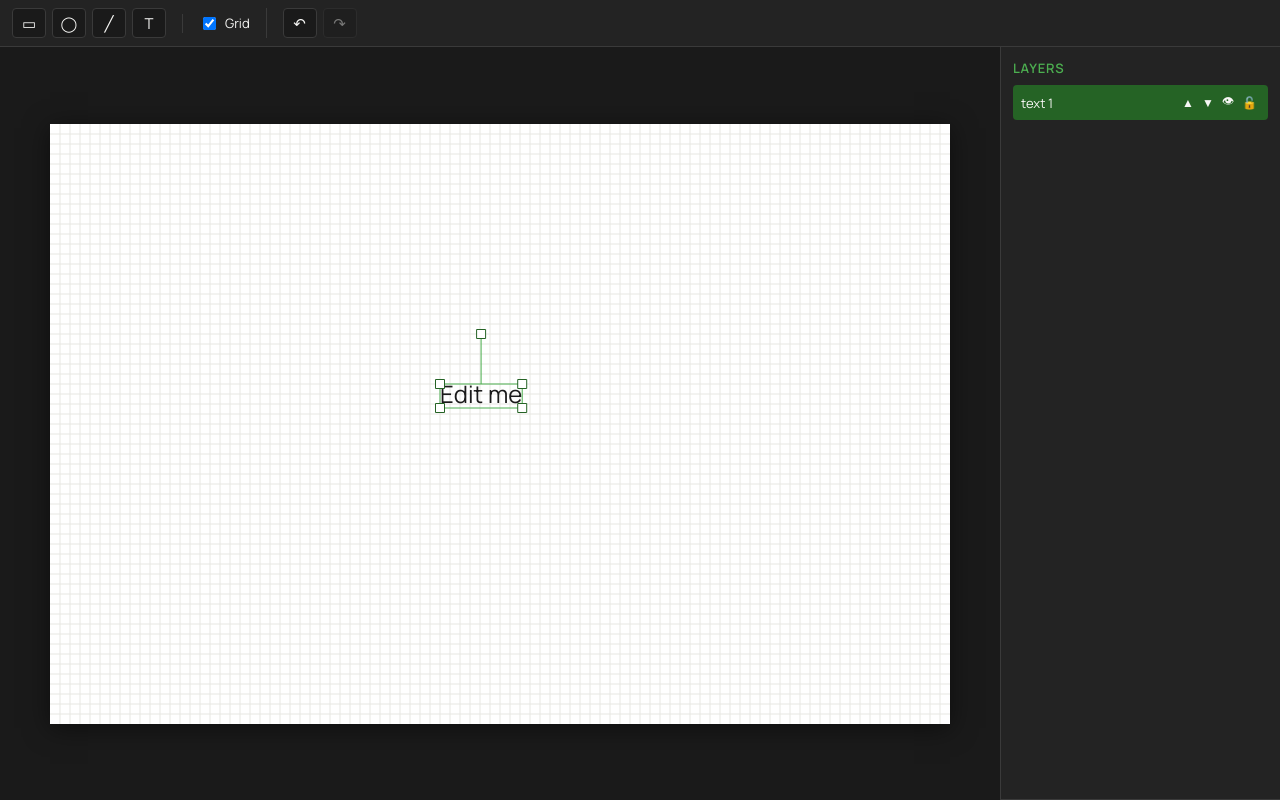
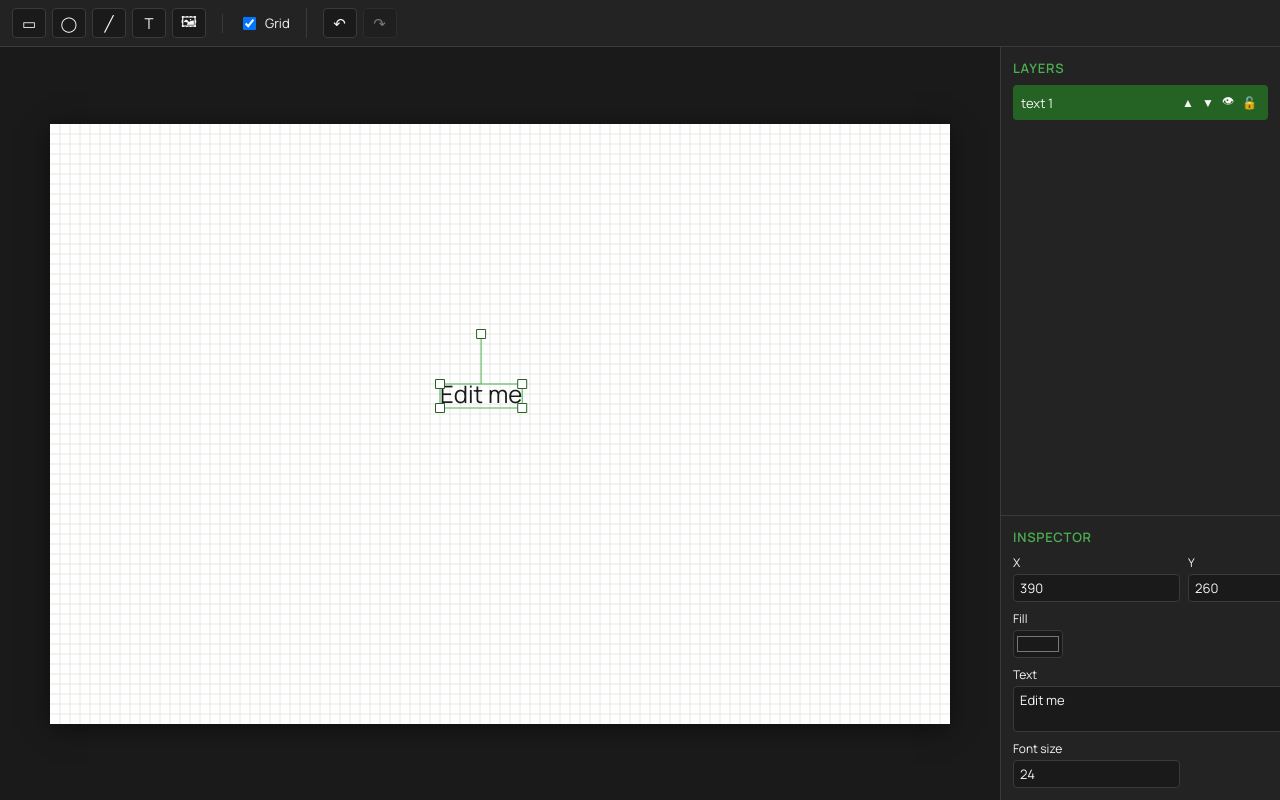
Before and after one commit to bambooplanedev/vue-konva-editor, a Vue app: page / in a window 1280 px wide. Both pictures are taken after a click on the button "Add text". Built offline with nearby package versions, Linux system fonts and the light colour scheme.

Commit message:
Add inspector panel and image objects

```diff
--- a/src/App.vue
+++ b/src/App.vue
@@ -3,6 +3,7 @@ import { onBeforeUnmount, onMounted } from 'vue';
 import EditorCanvas from './components/EditorCanvas.vue';
 import EditorToolbar from './components/EditorToolbar.vue';
 import LayersPanel from './components/LayersPanel.vue';
+import InspectorPanel from './components/InspectorPanel.vue';
 import { useEditorScene } from './editor/useEditorScene';
 import { useHistory } from './editor/useHistory';
 
@@ -40,7 +41,7 @@ onBeforeUnmount(() => window.removeEventListener('keydown', onKeydown));
       <EditorCanvas />
       <aside class="sidebar">
         <LayersPanel />
-        <!-- InspectorPanel (Task 8) mounts here -->
+        <InspectorPanel />
       </aside>
     </main>
   </div>
--- a/src/components/EditorToolbar.vue
+++ b/src/components/EditorToolbar.vue
@@ -1,10 +1,12 @@
 <script setup lang="ts">
+import { ref } from 'vue';
 import { useEditorScene } from '../editor/useEditorScene';
 import { useHistory } from '../editor/useHistory';
 import type { ObjectType } from '../editor/types';
 
-const { state, addShape, toggleGrid } = useEditorScene();
+const { state, addShape, toggleGrid, addImage } = useEditorScene();
 const history = useHistory();
+const fileInput = ref<HTMLInputElement | null>(null);
 
 function add(type: Exclude<ObjectType, 'image'>): void {
   addShape(type);
@@ -15,6 +17,26 @@ function onToggleGrid(): void {
   toggleGrid();
   history.commit();
 }
+
+function onImageFile(e: Event): void {
+  const input = e.target as HTMLInputElement;
+  const file = input.files?.[0];
+  input.value = '';
+  if (!file) return;
+  const reader = new FileReader();
+  reader.onload = () => {
+    const src = reader.result as string;
+    const img = new Image();
+    img.onload = () => {
+      const maxSide = 400;
+      const k = Math.min(1, maxSide / img.width, maxSide / img.height);
+      addImage(src, img.width * k, img.height * k);
+      history.commit();
+    };
+    img.src = src;
+  };
+  reader.readAsDataURL(file);
+}
 </script>
 
 <template>
@@ -24,6 +46,8 @@ function onToggleGrid(): void {
       <button @click="add('circle')" title="Add circle">◯</button>
       <button @click="add('line')" title="Add line">╱</button>
       <button @click="add('text')" title="Add text">T</button>
+      <button title="Add image" @click="fileInput?.click()">🖼</button>
+      <input ref="fileInput" type="file" accept="image/*" hidden @change="onImageFile" />
     </div>
     <div class="group">
       <label class="grid-toggle">
--- /dev/null
+++ b/src/components/InspectorPanel.vue
@@ -0,0 +1,111 @@
+<script setup lang="ts">
+import { computed } from 'vue';
+import { useEditorScene } from '../editor/useEditorScene';
+import { useHistory } from '../editor/useHistory';
+import type { ObjectPatch } from '../editor/useEditorScene';
+
+const { state, updateObject } = useEditorScene();
+const history = useHistory();
+
+const selected = computed(() => state.objects.find((o) => o.id === state.selectedId) ?? null);
+const hasFill = computed(() => selected.value !== null && 'fill' in selected.value);
+const hasStroke = computed(() => selected.value !== null && 'stroke' in selected.value);
+const isText = computed(() => selected.value?.type === 'text');
+
+// Model updates live on input (preview); history commits on change/blur only.
+function setNumber(key: keyof ObjectPatch, e: Event): void {
+  const value = Number((e.target as HTMLInputElement).value);
+  if (!Number.isFinite(value) || !selected.value) return;
+  updateObject(selected.value.id, { [key]: value } as ObjectPatch);
+}
+
+function setString(key: keyof ObjectPatch, e: Event): void {
+  if (!selected.value) return;
+  const value = (e.target as HTMLInputElement | HTMLTextAreaElement).value;
+  updateObject(selected.value.id, { [key]: value } as ObjectPatch);
+}
+
+const commit = (): void => history.commit();
+</script>
+
+<template>
+  <section class="inspector">
+    <h2>Inspector</h2>
+    <p v-if="!selected" class="empty">Nothing selected</p>
+    <div v-else class="fields">
+      <label>
+        X
+        <input type="number" :value="selected.x" @input="setNumber('x', $event)" @change="commit" />
+      </label>
+      <label>
+        Y
+        <input type="number" :value="selected.y" @input="setNumber('y', $event)" @change="commit" />
+      </label>
+      <label v-if="hasFill">
+        Fill
+        <input type="color" :value="(selected as any).fill" @input="setString('fill', $event)" @change="commit" />
+      </label>
+      <label v-if="hasStroke">
+        Stroke
+        <input type="color" :value="(selected as any).stroke" @input="setString('stroke', $event)" @change="commit" />
+      </label>
+      <label v-if="hasStroke">
+        Stroke width
+        <input type="number" min="0" :value="(selected as any).strokeWidth" @input="setNumber('strokeWidth', $event)" @change="commit" />
+      </label>
+      <label v-if="isText" class="wide">
+        Text
+        <textarea rows="2" :value="(selected as any).text" @input="setString('text', $event)" @change="commit"></textarea>
+      </label>
+      <label v-if="isText">
+        Font size
+        <input type="number" min="6" :value="(selected as any).fontSize" @input="setNumber('fontSize', $event)" @change="commit" />
+      </label>
+    </div>
+  </section>
+</template>
+
+<style scoped>
+.inspector {
+  padding: 12px;
+}
+h2 {
+  margin: 0 0 8px;
+  font-size: 13px;
+  text-transform: uppercase;
+  letter-spacing: 0.06em;
+  color: var(--bp-green);
+}
+.empty {
+  font-size: 13px;
+  opacity: 0.6;
+}
+.fields {
+  display: grid;
+  grid-template-columns: 1fr 1fr;
+  gap: 8px;
+}
+label {
+  display: flex;
+  flex-direction: column;
+  gap: 3px;
+  font-size: 12px;
+}
+label.wide {
+  grid-column: 1 / -1;
+}
+input,
+textarea {
+  font-family: inherit;
+  font-size: 13px;
+  background: var(--bp-charcoal);
+  color: var(--bp-offwhite);
+  border: 1px solid var(--bp-border);
+  border-radius: 4px;
+  padding: 4px 6px;
+}
+input[type='color'] {
+  padding: 1px;
+  height: 28px;
+}
+</style>
--- a/src/editor/useKonvaRenderer.ts
+++ b/src/editor/useKonvaRenderer.ts
@@ -17,6 +17,9 @@ const nodes = new Map<string, Konva.Shape>();
 // A node is "gesturing" while the user drags/transforms it; model→node sync
 // is skipped for it so the reconciler never fights an in-flight gesture.
 const gesturing = new Set<string>();
+
+const imageCache = new Map<string, HTMLImageElement>();
+const pendingImages = new Set<string>();
 
 function baseAttrs(obj: SceneObject): Konva.NodeConfig {
   return {
@@ -41,8 +44,7 @@ function attrsFor(obj: SceneObject): Konva.NodeConfig {
     case 'text':
       return { ...base, text: obj.text, fontSize: obj.fontSize, fill: obj.fill, fontFamily: 'Manrope' };
     case 'image':
-      // Image element attachment is added in Task 8.
-      return { ...base, width: obj.width, height: obj.height };
+      return { ...base, width: obj.width, height: obj.height, image: imageCache.get(obj.src) };
   }
 }
 
@@ -179,6 +181,7 @@ export function mountRenderer(container: HTMLDivElement): () => void {
   function reconcile(): void {
     const seen = new Set<string>();
     state.objects.forEach((obj, index) => {
+      if (obj.type === 'image') ensureImage(obj.src);
       seen.add(obj.id);
       let node = nodes.get(obj.id);
       if (!node) {
@@ -198,6 +201,21 @@ export function mountRenderer(container: HTMLDivElement): () => void {
     }
     syncSelection();
     stage!.batchDraw();
+  }
+
+  function ensureImage(src: string): void {
+    if (imageCache.has(src) || pendingImages.has(src)) return;
+    pendingImages.add(src);
+    const img = new Image();
+    img.onload = () => {
+      pendingImages.delete(src);
+      imageCache.set(src, img);
+      // Re-reconcile: idempotent; nodes whose object was deleted meanwhile
+      // no longer exist, so nothing resurrects.
+      reconcile();
+    };
+    img.onerror = () => pendingImages.delete(src);
+    img.src = src;
   }
 
   function fit(): void {
```
